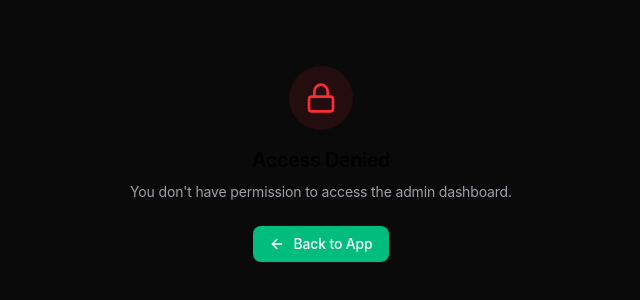
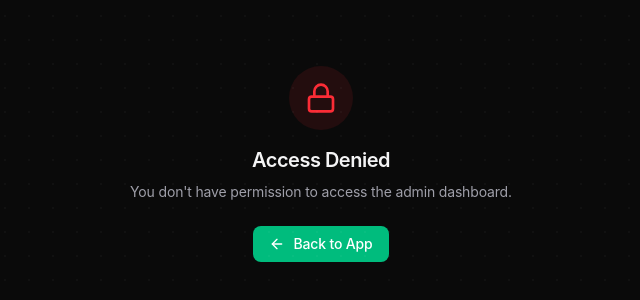
Before and after one commit to AlexanderBell-gh/Sift, a React (Vite) app: page /admin in a window 1280 px wide. Shown: the part 236-536 px from the top of the page, without its empty margins (319-959 px from the left). Built offline with nearby package versions, Linux system fonts and the light colour scheme.

Commit message:
Fix: the text displaying correctly when the admin page is being accessed from a non admin user

```diff
--- a/src/components/AdminDashboard.tsx
+++ b/src/components/AdminDashboard.tsx
@@ -78,7 +78,7 @@ export function AdminDashboard() {
           <div className="inline-flex items-center justify-center w-16 h-16 rounded-full bg-red-500/10 mb-4">
             <Lock className="w-8 h-8 text-red-500" />
           </div>
-          <h1 className="text-xl font-semibold tracking-tight mb-2">Access Denied</h1>
+          <h1 className="text-xl font-semibold tracking-tight mb-2 text-zinc-800 dark:text-zinc-100">Access Denied</h1>
           <p className="text-sm text-zinc-500 dark:text-zinc-400 mb-6">
             You don't have permission to access the admin dashboard.
           </p>
--- a/src/components/AdminUsers.tsx
+++ b/src/components/AdminUsers.tsx
@@ -188,8 +188,10 @@ export function AdminUsers() {
           onClick={() => setIsCleanupModalOpen(true)}
           disabled={expiredCount === 0}
         >
-          <Trash2 className="w-4 h-4" />
-          <span>Cleanup ({expiredCount} expired)</span>
+          <div className="flex items-center gap-2">
+            <Trash2 className="w-4 h-4" />
+            <span>Cleanup ({expiredCount} expired)</span>
+          </div>
         </Button>
       </div>
 
```
